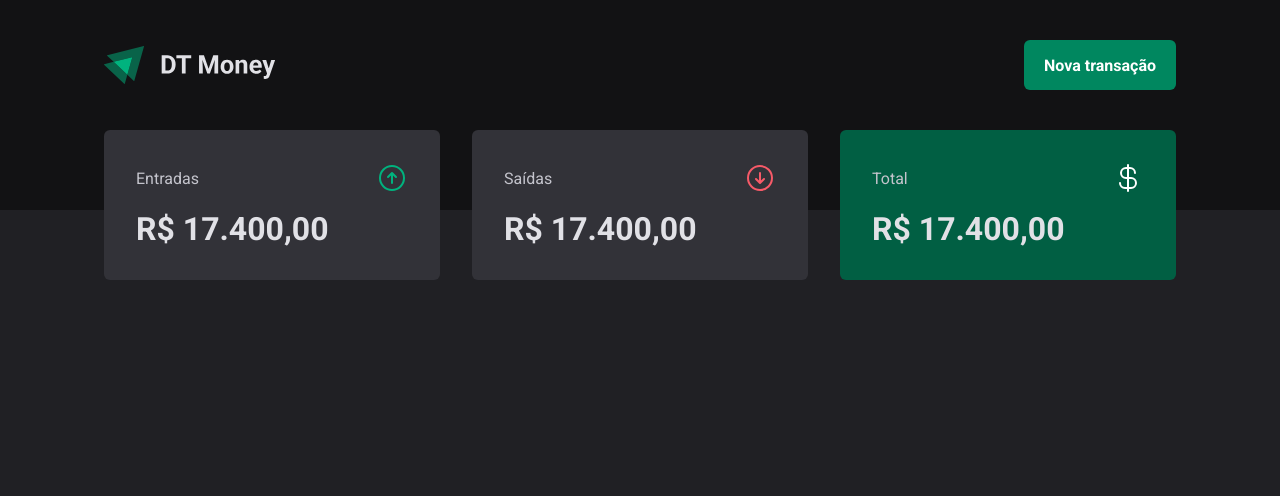
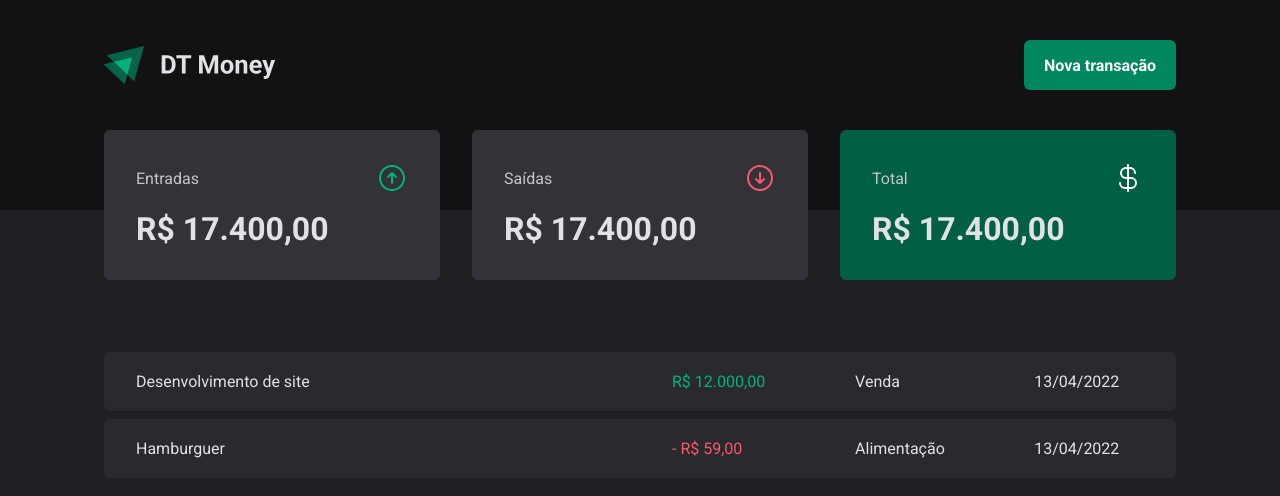
Before and after one commit to pfrancaneto/04-dt-money-v2, a React (Vite) app: page / in a window 1280 px wide. Shown: the top 496 px of the page. Built offline with nearby package versions, Linux system fonts and the light colour scheme.

Commit message:
iniciando table + ajustes

```diff
--- a/src/App.tsx
+++ b/src/App.tsx
@@ -1,7 +1,7 @@
 import { ThemeProvider } from 'styled-components';
 import { defaultTheme } from './styles/themes/default';
 import { GlobalStyles } from './styles/global';
-import { Transactions } from './pages/Transections';
+import { Transactions } from './pages/Transactions';
 
 export function App() {
   return (
--- /dev/null
+++ b/src/pages/Transactions/index.tsx
@@ -0,0 +1,40 @@
+import { Header } from '../../components/Header';
+import { Summary } from '../../components/Summary';
+import {
+  PriceHighLight,
+  TransactionsContainer,
+  TransactionsTable,
+} from './styles';
+
+export function Transactions() {
+  return (
+    <div>
+      <Header />
+      <Summary />
+
+      <TransactionsContainer>
+        <TransactionsTable>
+          <tbody>
+            <tr>
+              <td width="50%">Desenvolvimento de site</td>
+              <td>
+                <PriceHighLight variant="income">R$ 12.000,00</PriceHighLight>
+              </td>
+              <td>Venda</td>
+              <td>13/04/2022</td>
+            </tr>
+
+            <tr>
+              <td width="50%">Hamburguer</td>
+              <td>
+                <PriceHighLight variant="outcome">- R$ 59,00</PriceHighLight>
+              </td>
+              <td>Alimentação</td>
+              <td>13/04/2022</td>
+            </tr>
+          </tbody>
+        </TransactionsTable>
+      </TransactionsContainer>
+    </div>
+  );
+}
--- /dev/null
+++ b/src/pages/Transactions/styles.ts
@@ -0,0 +1,41 @@
+import styled from 'styled-components';
+
+export const TransactionsContainer = styled.main`
+  width: 100%;
+  max-width: 70rem;
+  margin: 4rem auto 0;
+  padding: 0 1.5rem;
+`;
+
+export const TransactionsTable = styled.table`
+  width: 100%;
+  border-collapse: separate;
+  border-spacing: 0 0.5rem;
+  /* margin-top: 1.5rem; */
+
+  td {
+    padding: 1.25rem 2rem;
+    background-color: ${(props) => props.theme['gray-700']};
+
+    &:first-child {
+      border-top-left-radius: 6px;
+      border-bottom-left-radius: 6px;
+    }
+
+    &:last-child {
+      border-top-right-radius: 6px;
+      border-bottom-right-radius: 6px;
+    }
+  }
+`;
+
+interface PriceHighLightProps {
+  variant: 'income' | 'outcome';
+}
+
+export const PriceHighLight = styled.span<PriceHighLightProps>`
+  color: ${(props) =>
+    props.variant === 'income'
+      ? props.theme['green-300']
+      : props.theme['red-300']};
+`;
--- a/src/pages/Transections/index.tsx
+++ /dev/null
@@ -1,11 +0,0 @@
-import { Header } from '../../components/Header';
-import { Summary } from '../../components/Summary';
-
-export function Transactions() {
-  return (
-    <div>
-      <Header />
-      <Summary />
-    </div>
-  );
-}
```
Also changed, not shown: src/pages/Transections/styles.ts (deleted).
